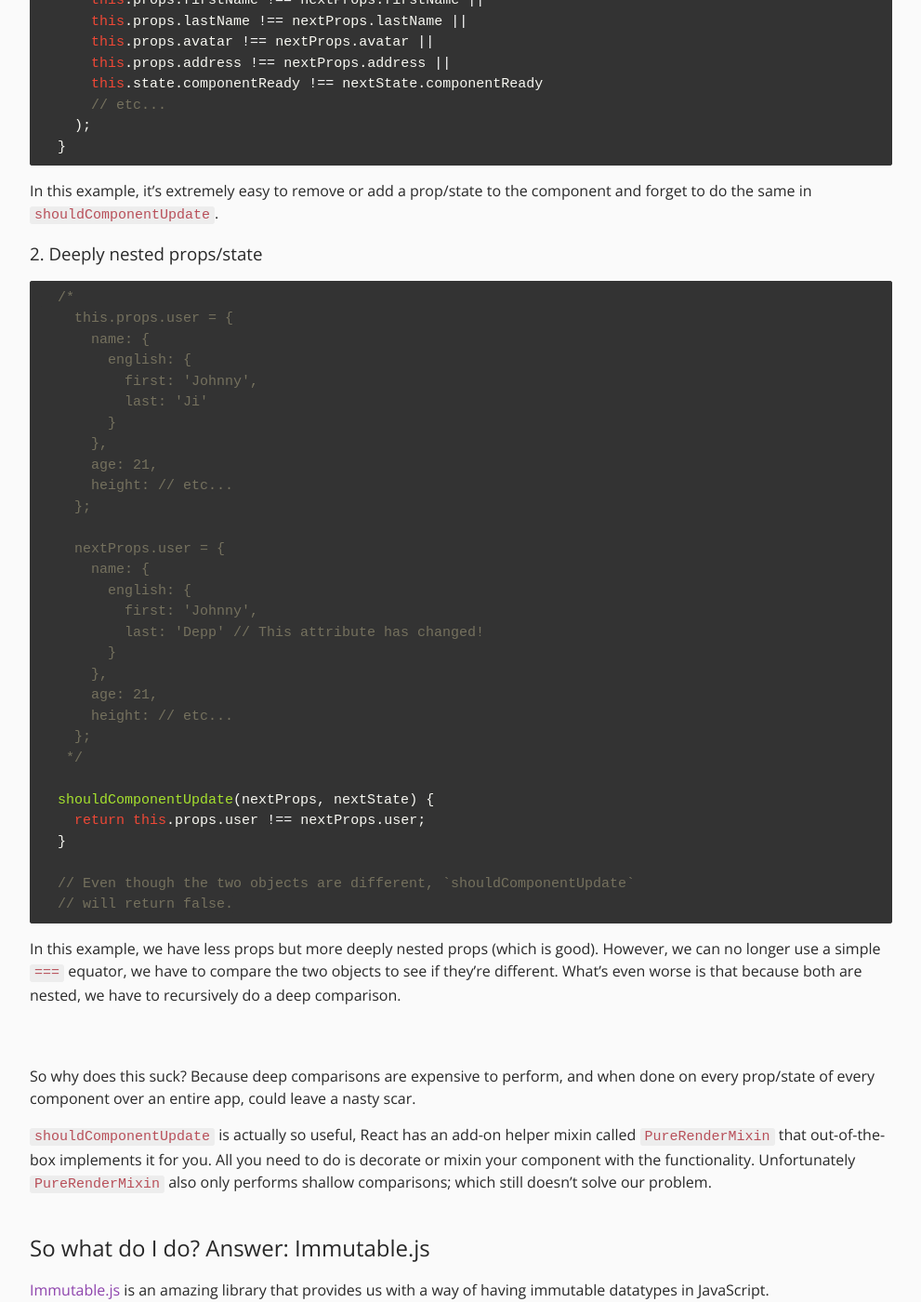
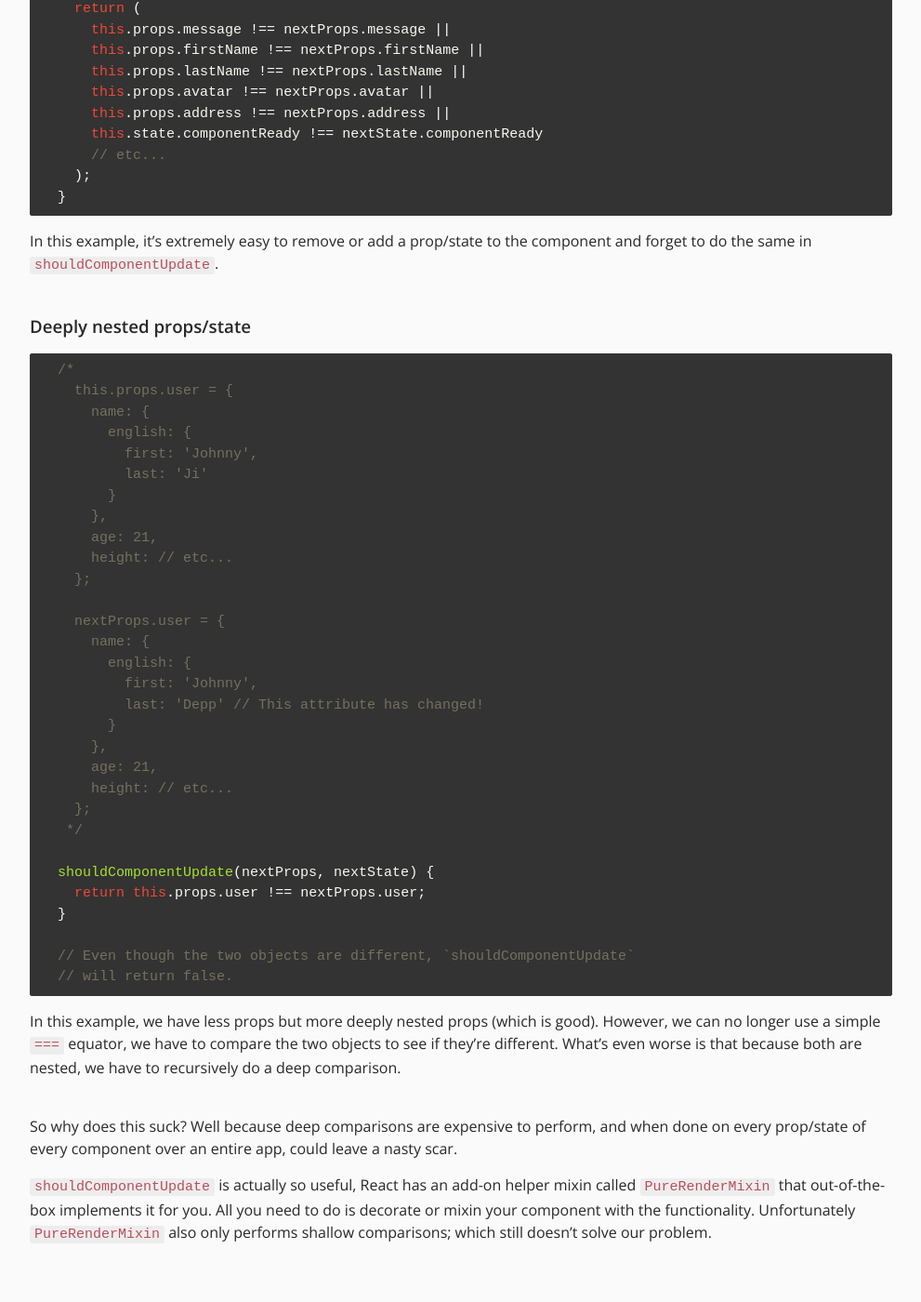
Before and after one commit to johnnyji/jekyll_blog, a Jekyll site: the page built from _posts/2016-03-03-performance-optimization-in-reactjs-using-immutablejs.markdown, in a window 1280 px wide and 1400 px high, scrolled down 1163 px. Shown: the whole window at 93% size, without its empty margins (144-1135 px from the left). Built offline with Jekyll 4.4.1, drawn with Linux system fonts in a browser that asks for light colours; nearby versions of some CDN libraries; some of the changed text lies outside the part shown.

Commit message:
alter page structur

```diff
--- a/_posts/2016-03-03-performance-optimization-in-reactjs-using-immutablejs.markdown
+++ b/_posts/2016-03-03-performance-optimization-in-reactjs-using-immutablejs.markdown
@@ -9,10 +9,13 @@
 
 I watched a [great talk][talk] this morning given by my boss [Ev][ev], who is one of the smartest developers I know. In this talk he touches on things that tend to slow down our React applications, and it boils down to two main reasons:
 
-1. Rendering to the DOM is insanely slow. Avoid it as much as you can.
-2. Re-rendering to the DOM is just as painful. Avoid it as much as you can.
+<blockquote>
+  <div>1. Rendering to the DOM is insanely slow. Avoid it as much as you can. </div>
+  <div>2. Re-rendering to the DOM is just as painful. Avoid it as much as you can.</div>
+</blockquote>
 
 Okay, so clearly there's a direct message here; <b>avoid unnecessary writes to the DOM whenever possible</b>. Let's take a look at this in the context of React.js.
+<br /><br />
 
 There is really no escaping the initial `render` process (otherwise users would not see anything on your page!). Knowing this, our best bet is to reduce the amount of re-renders to as little as we possibly can. This is the perfect job for `shouldComponentUpdate`.
 
@@ -27,10 +30,11 @@
 {% endhighlight %}
 
 `shouldComponentUpdate` by itself already seems really useful for determining if a component should re-render. Simply put, if the props/state don't change, then don't re-render. Voila!
+<br /><br />
 
 But wait... This is can get really ugly really fast. I can think of two general cases where your `shouldComponentUpdate` can get out of hand.
 
-### 1. Too many props and state to check
+<h3><b>1. Too many props and state to check</b></h3>
 {% highlight javascript %}
   shouldComponentUpdate(nextProps, nextState) {
     return (
@@ -46,9 +50,9 @@
 {% endhighlight %}
 
 In this example, it's extremely easy to remove or add a prop/state to the component and forget to do the same in `shouldComponentUpdate`.
+<br /><br />
 
-### 2. Deeply nested props/state
-
+<h3><b>Deeply nested props/state</b></h3>
 {% highlight javascript %}
   /*
     this.props.user = {
@@ -83,12 +87,12 @@
 {% endhighlight %}
 
 In this example, we have less props but more deeply nested props (which is good). However, we can no longer use a simple `===` equator, we have to compare the two objects to see if they're different. What's even worse is that because both are nested, we have to recursively do a deep comparison.
+<br /><br />
 
-<br /><br />
-So why does this suck? Because deep comparisons are expensive to perform, and when done on every prop/state of every component over an entire app, could leave a nasty scar.
+So why does this suck? Well because deep comparisons are expensive to perform, and when done on every prop/state of every component over an entire app, could leave a nasty scar.
 
 `shouldComponentUpdate` is actually so useful, React has an add-on helper mixin called `PureRenderMixin` that out-of-the-box implements it for you. All you need to do is decorate or mixin your component with the functionality. Unfortunately `PureRenderMixin` also only performs shallow comparisons; which still doesn't solve our problem.
-<br /><br />
+<br /><br /><br />
 
 <h2>So what do I do? Answer: Immutable.js</h2>
 
@@ -122,6 +126,7 @@
 {% endhighlight %}
 
 Of course this is not actually how `Immutable.js` stores your data, but the structure and the logic is the same. It is nothing more an object wrapper that make sure you can't mutate the contained data, thus achieving the effect of <em>immutability</em>.
+<br /><br /><br />
 
 ### What does this have to do with optimizing React?
 
@@ -148,11 +153,10 @@
 
 If all changes to `Immutable.js` records return a new record with a new `reference` id, that effectively means not matter how deeply nested the change, we will still be aware that the new record has INFACT changed. <b>We can deep compare Immutable.js datatypes by simply checking if the references are different</b>.
 
-I'll say it again:
-
-#### We can deep compare Immutable.js datatypes by simply checking if the references are different.
+I'll say it again: <b>We can deep compare Immutable.js datatypes by simply checking if the references are different.</b>
 
 Didn't our whole problem with `shouldComponentUpdate` and `PureRenderMixin` have to do with the inpracticality of performing deep comparisons on our props/state?
+<br /><br /><br />
 
 ### PureRenderMixin + Immutable.js === Problem Solved!
 
@@ -160,7 +164,7 @@
 
 The ability to use `PureRenderMixin` on any component in our app regardless of the props/state structure complexity is amazing. This allows us to make certain that components throughout our app are only ever re-rendering when they truely need to.
 
-<b>Less re-rendering === Boost in performance.</b>
+### Less re-rendering === Boost in performance.
 
 <br/><br/><br/>
 Till Next Time!
```
